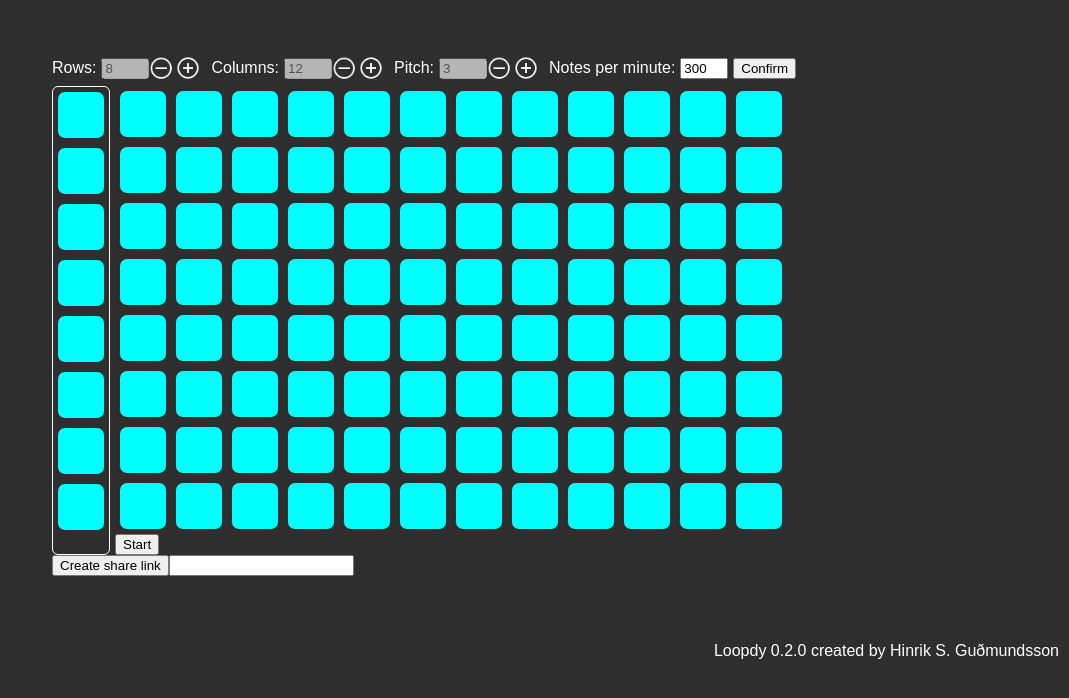
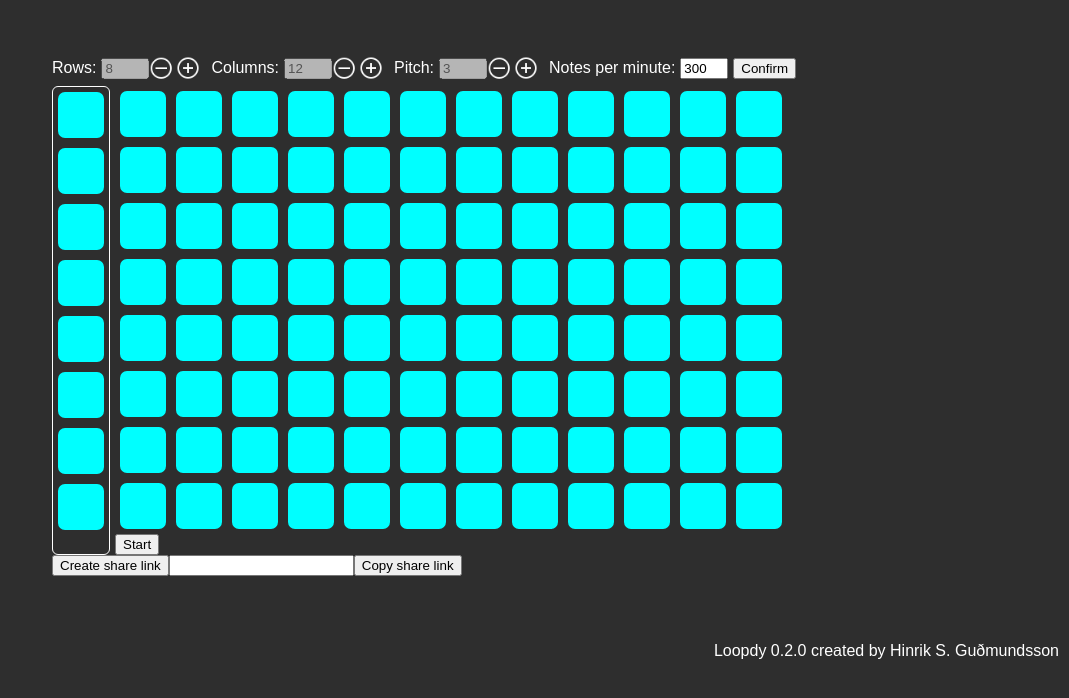
Before and after one commit to hinriksnaer/Loopdy, a React (Create React App) app: page / in a window 1280 px wide. Shown: the top 698 px of the page, without its empty margins (211-1280 px from the left). Built offline with nearby package versions, Linux system fonts and the light colour scheme.

Commit message:
Share functionality fully implemented

```diff
--- a/src/Share.js
+++ b/src/Share.js
@@ -16,6 +16,13 @@ class Share extends Component {
     shareLink: ''
   }
 
+  copyLinkToClipboard = () => {
+    const shareInput = document.getElementsByClassName('ShareLinkInput');
+    console.log(shareInput);
+    shareInput[0].select();
+    document.execCommand('copy');
+  }
+
   shareButtonPressed = () => {
     const { songArray, rows, cols, pitch, speed } = this.props;
     const link = ShareService.generateShareLink(songArray, rows, cols, pitch, speed);
@@ -27,7 +34,8 @@ class Share extends Component {
     return (
       <div className={'ShareContainer'}>
         <button onClick={this.shareButtonPressed}>Create share link</button>
-        <input value={shareLink}></input>
+        <input className={'ShareLinkInput'} value={shareLink}></input>
+        <button onClick={this.copyLinkToClipboard}>Copy share link</button>
       </div>
     );
   }
```
